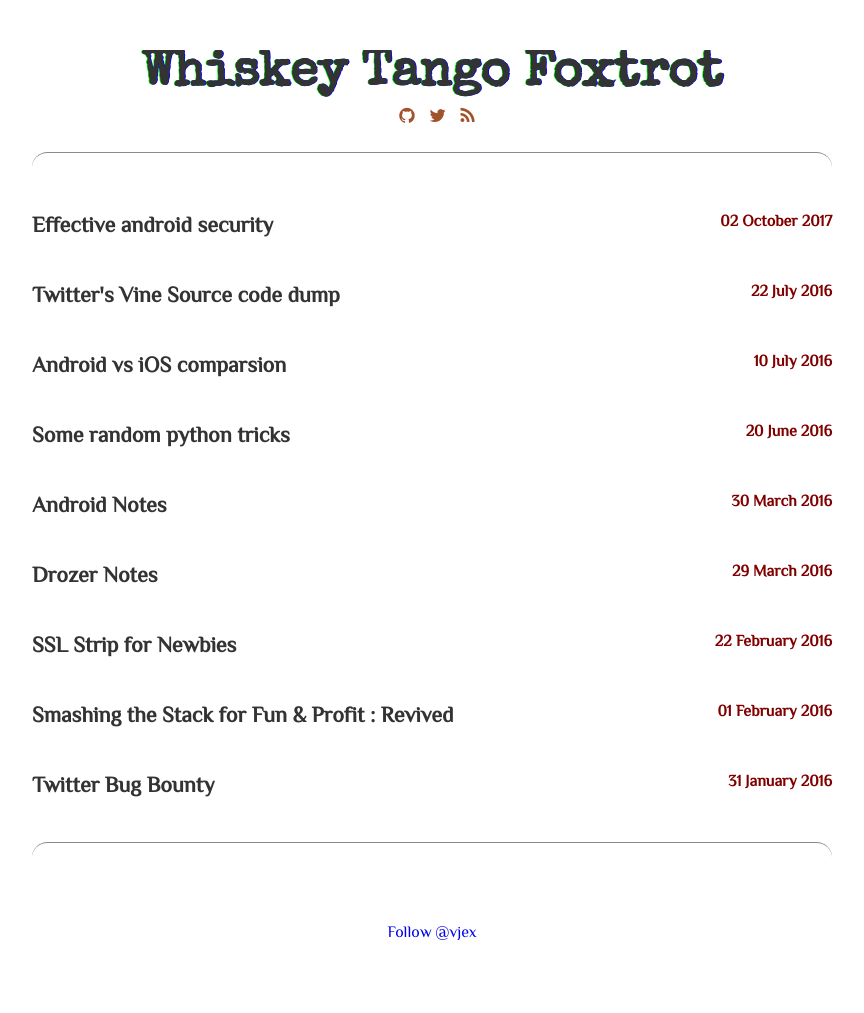
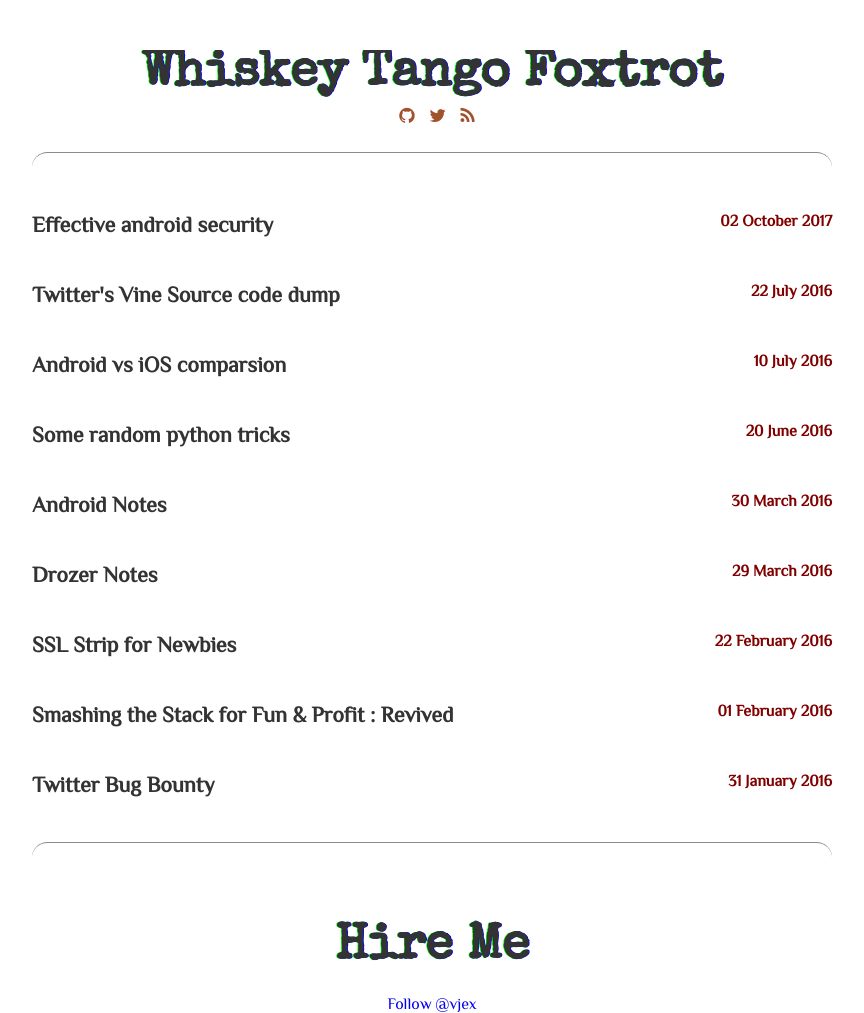
Before and after one commit to avicoder/avicoder.github.io, a Jekyll site: the page built from index.html, in a window 1280 px wide. Shown: the whole page, without its empty margins (208-1072 px from the left). Built offline with Jekyll 4.4.1, drawn with Linux system fonts in a browser that asks for light colours; some web fonts are replaced; before the commit the page ends 941 px from its top, so only the background shows below that.

Commit message:
Update default.html

```diff
--- a/_layouts/default.html
+++ b/_layouts/default.html
@@ -32,6 +32,7 @@
          });
        </script>
        <center>
+             <h4><a href="mailto:avicoder[at]outlook[dot]com" class="logo glitch">Hire Me </a></h4>
         <!-- Place this tag where you want the button to render. -->
 <a class="github-button" href="https://github.com/vjex" data-size="large" data-show-count="true" aria-label="Follow @vjex on GitHub">Follow @vjex</a>
 
```
